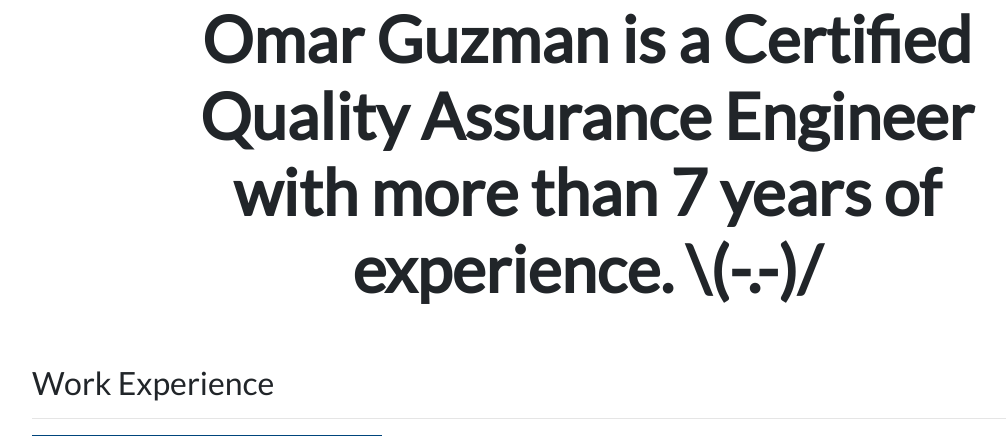
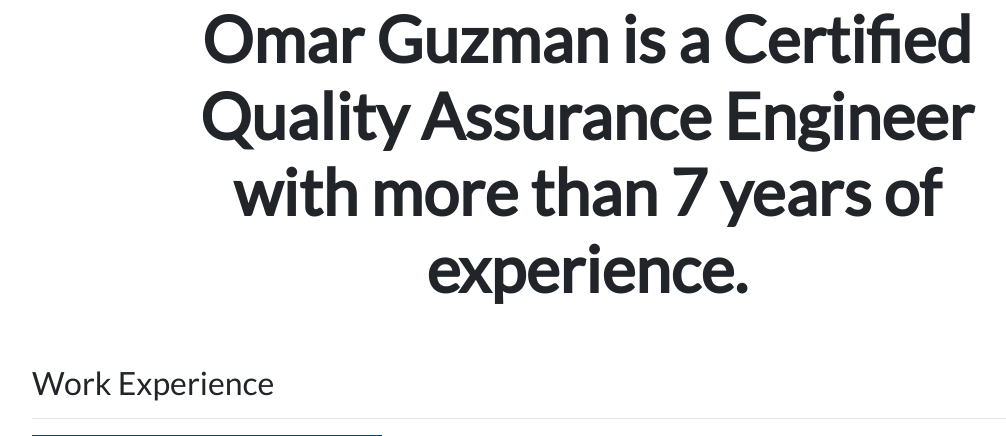
Before and after one commit to omarjo90/django3-personal-portfolio, a Django app: page / in a window 1280 px wide. Shown: the part 535-971 px from the top of the page, without its empty margins (53-1059 px from the left). Run offline with Django 3.2, Linux system fonts and the light colour scheme; data comes from the database, SQL or seed files in the repository; some libraries are stand-ins or nearby versions.

Commit message:
Remove emoji face

```diff
--- a/portfolio/templates/portfolio/home.html
+++ b/portfolio/templates/portfolio/home.html
@@ -12,7 +12,7 @@
 
 <div class="row justify-content-center mb-3">
   <div class="col-md-9 text-center">
-    <h1 id="hometext" class="font-weight-bold">Omar Guzman is a Certified Quality Assurance Engineer with more than 7 years of experience. \(-.-)/</h1>
+    <h1 id="hometext" class="font-weight-bold">Omar Guzman is a Certified Quality Assurance Engineer with more than 7 years of experience.</h1>
   </div>
 </div>
 
```
